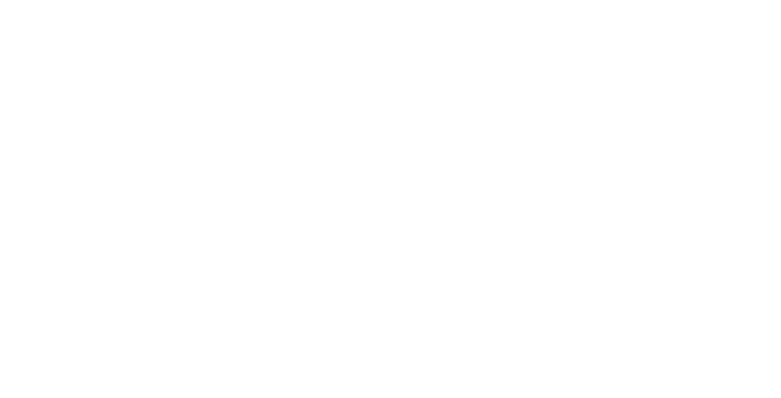
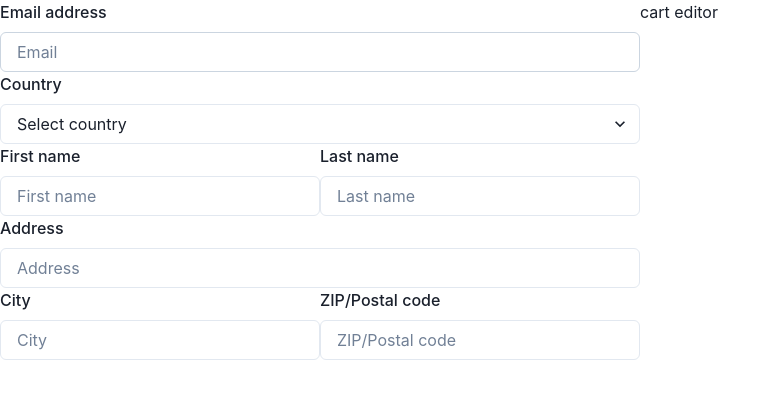
Before and after one commit to djolonator/designmelange, a React (Create React App) app: page /checkout in a window 1280 px wide. Before the commit this address had no page. Shown: the top 398 px of the page, without its empty margins (0-781 px from the left). Built offline with nearby package versions, Linux system fonts and the light colour scheme.

Commit message:
feat: checkout page work

```diff
--- a/src/App.tsx
+++ b/src/App.tsx
@@ -5,8 +5,9 @@
 import Layout from './layout/Layout';
 import About from './pages/About';
 import Contact from './pages/Contact';
-import Posters from './pages/Posters/PostersPage'
-import PosterDetailPage from './pages/PosterDetail/PosterDetailPage'
+import Posters from './pages/posters/PostersPage'
+import PosterDetailPage from './pages/posterDetail/PosterDetailPage'
+import CheckoutPage from './pages/checkout/CheckoutPage';
 
 const App: React.FC = () => {
   return (
@@ -17,6 +18,7 @@
         <Route path="/contact" element={<Layout><Contact /></Layout>} />
         <Route path="/posters" element={<Layout><Posters /></Layout>} />
         <Route path="/posters/:designId" element={<Layout><PosterDetailPage /></Layout>} />
+        <Route path="/checkout" element={<CheckoutPage />} />
       </Routes>
     </Router>
   );
--- a/src/components/ShoppingCartDrawer.tsx
+++ b/src/components/ShoppingCartDrawer.tsx
@@ -4,6 +4,7 @@
 import { CartItem } from '../lib/types/models';
 import { useDispatch } from "react-redux";
 import { clearCart } from "../lib/state/cartSlice";
+import { Link as RouterLink } from 'react-router-dom';
 
 const ShoppingCartDrawer: React.FC = () => {
 
@@ -41,7 +42,10 @@
           </DrawerBody>
           <DrawerFooter>
           <Button onClick={handleCLearCartClick} colorScheme="red">Clear cart</Button>
+          <RouterLink to="/checkout">
             <Button colorScheme="teal">Checkout</Button>
+          </RouterLink>
+
           </DrawerFooter>
         </DrawerContent>
       </Drawer>
--- a/src/lib/constants/constants.ts
+++ b/src/lib/constants/constants.ts
@@ -1,5 +1,5 @@
 export const productVariantsSelect = [
     { value: 1, label: '11x14 in' },
-    { value: 2, label: '16x20 in' },
+    { value: 2, label: '16.5x23.3 in' },
     { value: 3, label: '20x30 in' },
   ];
--- /dev/null
+++ b/src/pages/checkout/CheckoutPage.tsx
@@ -0,0 +1,47 @@
+import { FormControl, FormLabel, Input, Select, Grid, Box } from "@chakra-ui/react";
+
+const CheckoutPage: React.FC = () => {
+    return (
+        <Grid templateColumns="1fr 1fr">
+            <FormControl>
+                <FormLabel>Email address</FormLabel>
+                <Input placeholder="Email" type="email" />
+                <FormLabel>Country</FormLabel>
+                <Select placeholder="Select country">
+                    <option>USA</option>
+                    <option>Serbia</option>
+                </Select>
+                <Grid templateColumns="1fr 1fr">
+                    <Box>
+                        <FormLabel>First name</FormLabel>
+                        <Input placeholder="First name" />
+                    </Box>
+                    <Box>
+                        <FormLabel>Last name</FormLabel>
+                        <Input placeholder="Last name" />
+                    </Box>
+                </Grid>
+                <FormLabel>Address</FormLabel>
+                <Input placeholder="Address" />
+                <Grid templateColumns="1fr 1fr">
+                    <Box>
+                        <FormLabel>City</FormLabel>
+                        <Input placeholder="City" />
+                    </Box>
+                    <Box>
+                        <FormLabel>ZIP/Postal code</FormLabel>
+                        <Input placeholder="ZIP/Postal code" />
+                    </Box>
+                </Grid>
+            </FormControl>
+            <Box>
+                cart editor
+            </Box>
+        </Grid>
+
+
+
+    );
+};
+
+export default CheckoutPage;
```
